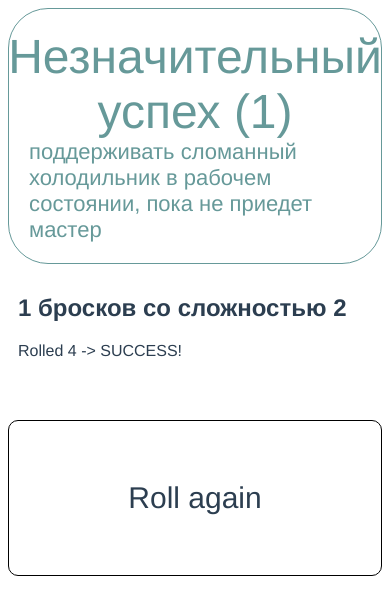
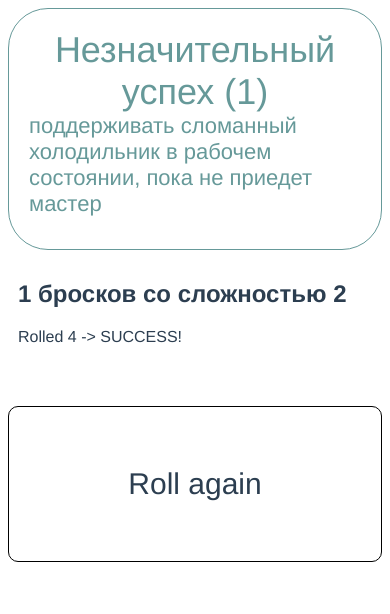
Before and after one commit to k41n/vampidice, a Vue app: page / in a window 390 px wide. Both pictures are taken after a click on the link "Бросить". Shown: the top 614 px of the page. Built offline with nearby package versions, Linux system fonts and the light colour scheme.

Commit message:
Smaller font for hobo mobiles

```diff
--- a/src/components/Results.vue
+++ b/src/components/Results.vue
@@ -88,7 +88,7 @@ export default {
   border-radius: 40px;
   display: flex;
   flex-direction: column;
-  font-size: 48px;
+  font-size: 36px;
   min-height: 200px;
   min-width: 200px;
   padding: 20px;
```
Also changed, not shown: 4 other files (tests, documents, lock files or other folders).
